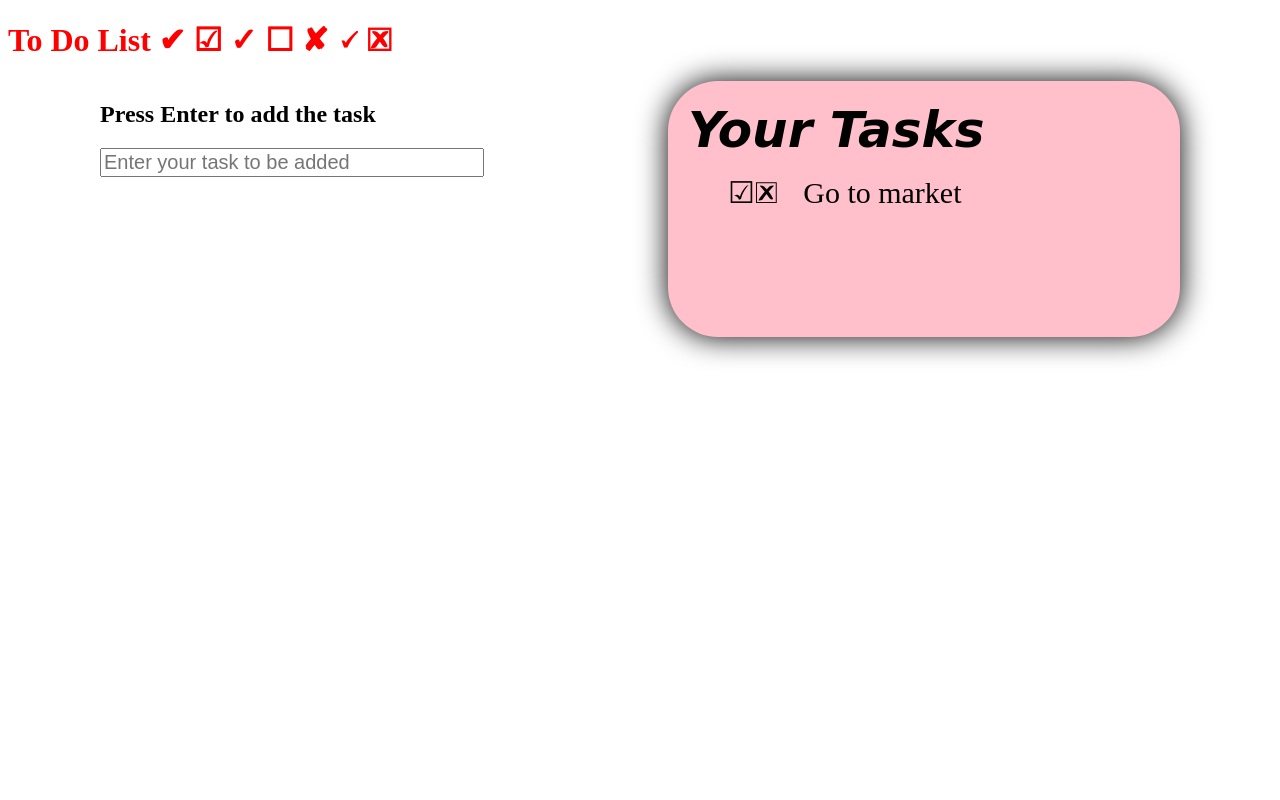
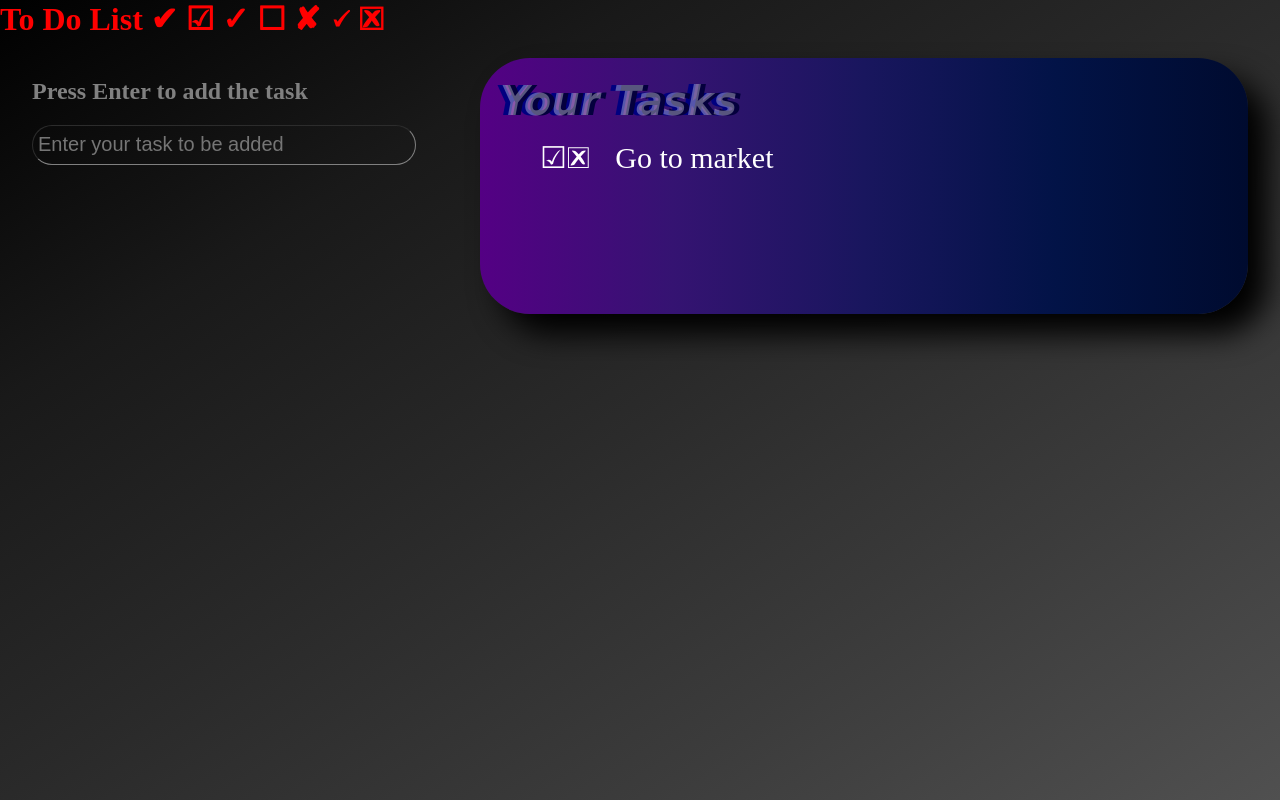
Before and after one commit to puneet-twr/toDoList, a plain HTML site: page index.html in a window 1280 px wide. Drawn offline with Linux system fonts and the light colour scheme; a web font is replaced by a local one.

Commit message:
Update styles.css

```diff
--- a/styles.css
+++ b/styles.css
@@ -7,26 +7,51 @@ font-family: 'Sacramento', cursive;
 font-family: 'Tangerine', cursive; */
 *{
     box-sizing: border-box;
+    /* border: 1px solid red; */
+    color: white;
 }
 h1{
     color: red;
+    margin: 0;
+    margin-bottom: 20px;
+}
+body, html{
+    margin: 0;
+    padding: 0;
+}
+.background{
+    background-image: linear-gradient(to right bottom, #000000, #191919, #2a2a2a, #3c3c3c, #505050);
+    min-height: 100vh;
+    margin: 0;
+    padding: 0;
 }
 .listBody{
     padding: 20px;
-    width: 40vw;
-    background-color: pink;
+    width: 60vw;
+    min-width: 400px;
+    /* background-color: pink; */
+    background-image: linear-gradient(to right, #540084, #351372, #19165e, #021347, #000b2f);
     min-height: 20vw;
     border-radius: 50px;
-    box-shadow: 0 0 30px black;
+    box-shadow: 20px 20px 30px black;
+}
+.listBody *{
+    color: white;
 }
 span.taskName{
     margin-left: 2vw;
     /* text-decoration: none; */
 }
 .listHead{
-    font-family: 'Rampart one', cursive;
-    font-size: 50px;
+    /* font-family: 'Rampart one', cursive; */
+    font-family: 'Cinzel Decorative', cursive;
+    font-size: 40px;
     font-weight: 700;
+
+    text-shadow: 5px 0px 0 rgb(4, 0, 61), -5px 0px 0 navy;
+}
+.listHead em{
+    color: rgba(255, 255, 255, 0.336);
 }
 ul *{
     font-size: 30px;
@@ -63,3 +88,65 @@ div.inputTask input{
 .check:active{
     text-shadow: 0 0 20px red;
 }
+
+.sortOption{
+    /* paddin: 20px; */
+    margin-bottom: 20px;
+}
+.sortOption{
+    font-family: 'Comfortaa', cursive;
+}
+.sortInfo{
+    font-size: 30px;
+    font-style: bold;
+}
+.sortOption label{
+    font-size: 20px;
+}
+input[type=radio]{
+    transform: scale(1.5);
+}
+input[type=text]{
+    background-color: rgba(55, 0, 255, 0);
+    color: white;
+    border: 1px inset gray;
+    border-radius: 20px;
+    padding: 5px;
+    height: 2.5rem;
+}
+input[type=text]:focus{
+    outline: none;
+}
+.inputTask h2{
+    color: gray;
+}
+.typewriter h1 {
+    overflow: hidden; /* Ensures the content is not revealed until the animation */
+    /* border-right: .15em solid ; The typwriter cursor */
+    white-space: nowrap; /* Keeps the content on a single line */
+    /* margin: 0 auto; Gives that scrolling effect as the typing happens */
+    /* letter-spacing: .15em; Adjust as needed */
+    font-family: 'Black Ops One', cursive;
+    color: rgb(1, 0, 53);
+    font-size: 4rem;
+    text-shadow: 0 0 5px rgb(255, 255, 255);
+    /* margin-left: auto;
+    margin-right: auto; */
+    animation:
+      typing 3.5s steps(40, end),
+      blink-caret .75s step-end ;
+  }
+
+  /* The typing effect */
+  @keyframes typing {
+    from { width: 0 ;}
+    to { width: 50% ;}
+  }
+
+  /* The typewriter cursor effect */
+  @keyframes blink-caret {
+    from, to { border-color: transparent ;
+        visibility: visible;}
+    50% { border-color: orange;
+        visibility: hidden;}
+  }
```
